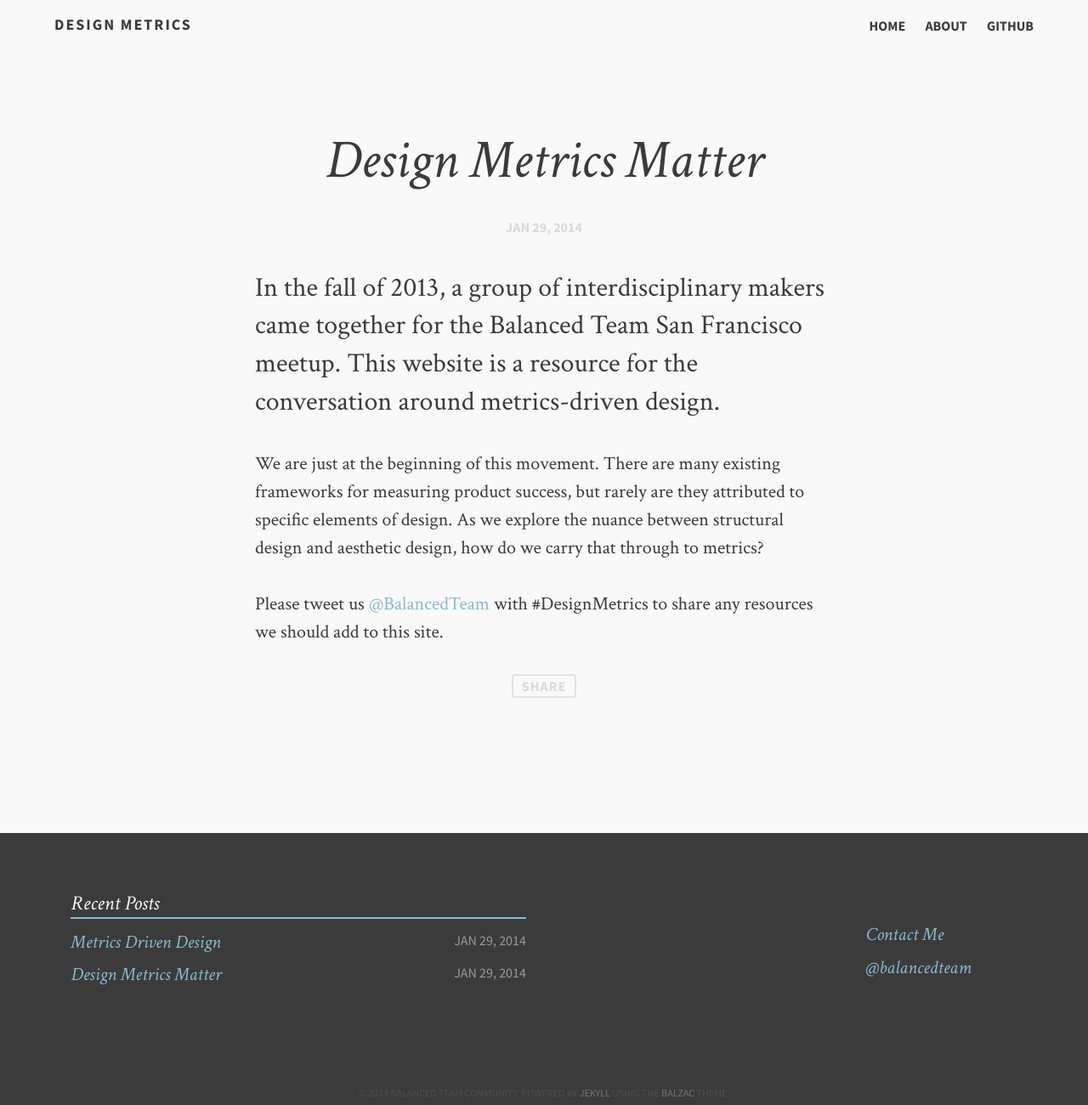
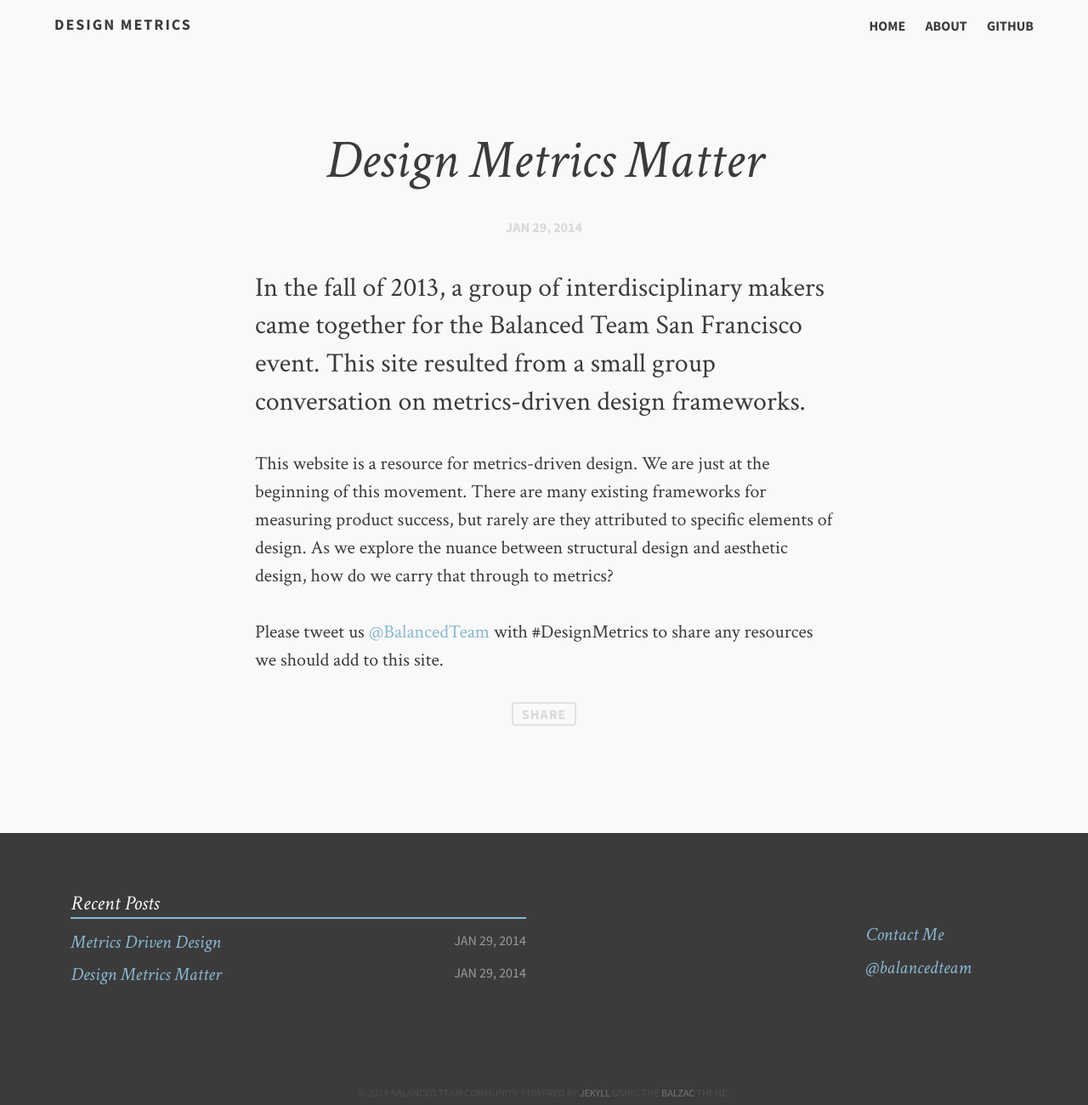
Before and after one commit to designmetrics/designmetrics.github.io, a Jekyll site: the page built from _posts/2014-01-29-design-metrics-matter.md, in a window 1280 px wide. Shown: the whole page at 85% size. Built offline with Jekyll 4.4.1, drawn with Linux system fonts in a browser that asks for light colours; comment, search, counter and statistics services are not loaded.

Commit message:
add new posts

```diff
--- a/_posts/2014-01-29-design-metrics-matter.md
+++ b/_posts/2014-01-29-design-metrics-matter.md
@@ -1,11 +1,11 @@
 ---
 layout: post-no-feature
 title: "Design Metrics Matter"
-description: "In the fall of 2013, a group of interdisciplinary makers came together for the Balanced Team San Francisco meetup.  This website is a resource for the conversation around metrics-driven design."
+description: "In the fall of 2013, a group of interdisciplinary makers came together for the Balanced Team San Francisco event.  This site resulted from a small group conversation on metrics-driven design frameworks."
 category: articles
 tags: [sample post, readability, test]
 ---
 
-We are just at the beginning of this movement.  There are many existing frameworks for measuring product success, but rarely are they attributed to specific elements of design.  As we explore the nuance between structural design and aesthetic design, how do we carry that through to metrics?
+This website is a resource for metrics-driven design.  We are just at the beginning of this movement.  There are many existing frameworks for measuring product success, but rarely are they attributed to specific elements of design.  As we explore the nuance between structural design and aesthetic design, how do we carry that through to metrics?
 
 Please tweet us <a href="http://twitter.com/balancedteam">@BalancedTeam</a> with #DesignMetrics to share any resources we should add to this site.
```
Also changed, not shown: about.md (+1 -1 lines).
